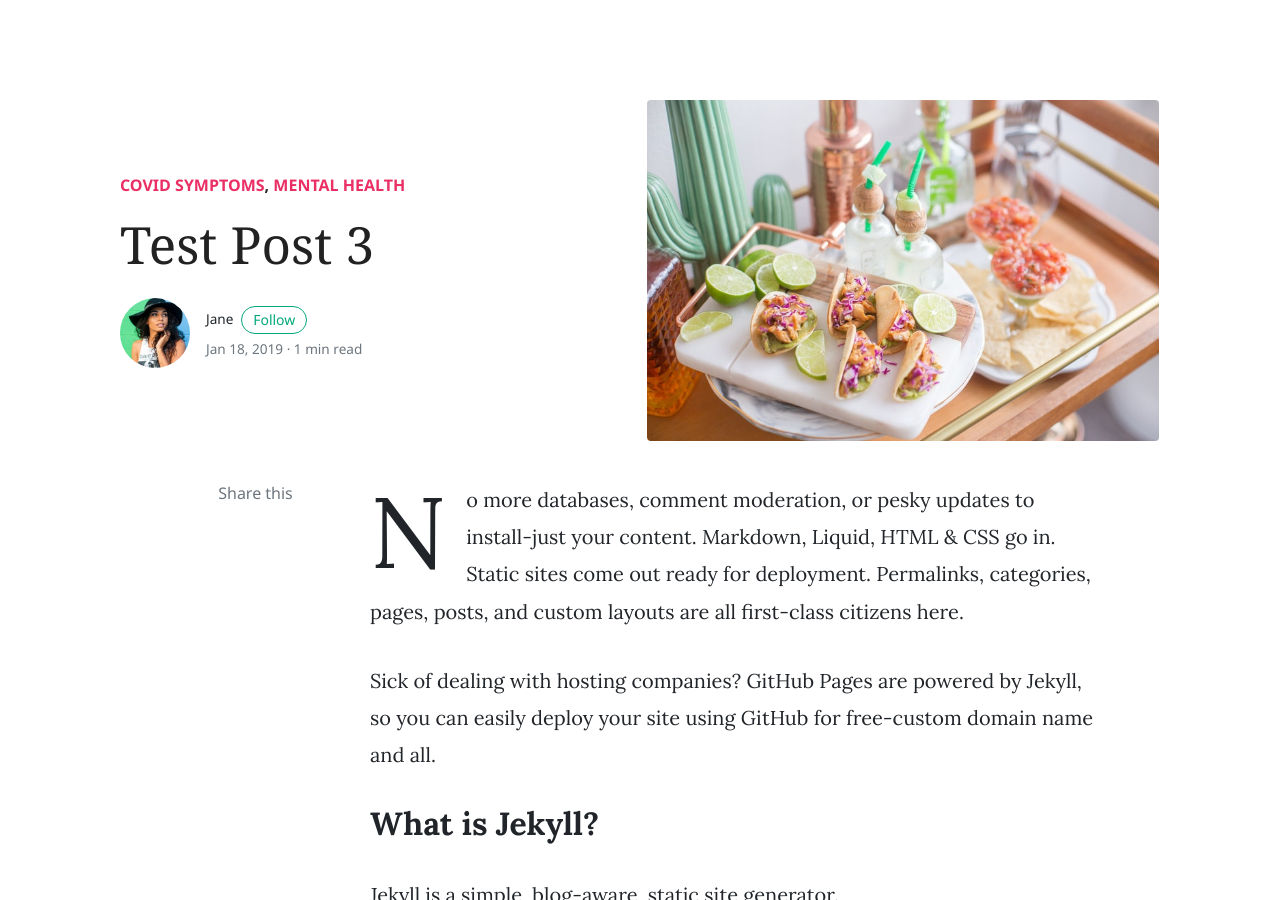
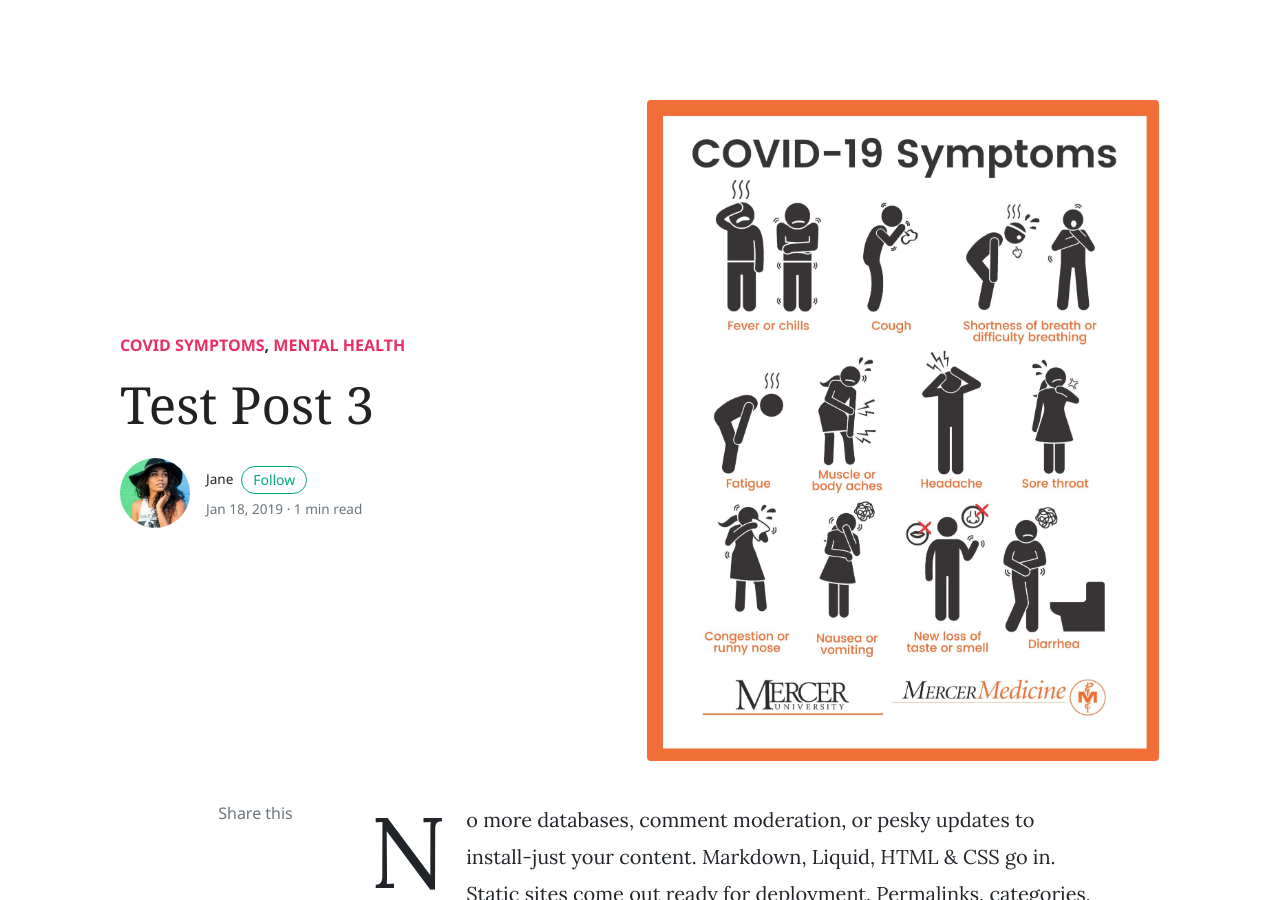
Before and after one commit to pasc-research/pasc-research.github.io, a Jekyll site: the page built from _posts/2019-01-18-customer-service.md, in a window 1280 px wide and 900 px high. Built offline with Jekyll 4.4.1, drawn with Linux system fonts in a browser that asks for light colours; nearby versions of some CDN libraries; comment, search, counter and statistics services are not loaded.

Commit message:
fix rendering

```diff
--- a/_posts/2019-01-18-customer-service.md
+++ b/_posts/2019-01-18-customer-service.md
@@ -3,7 +3,7 @@ layout: post
 title:  "Test Post 3"
 author: jane
 categories: [ COVID symptoms, Mental Health ]
-image: assets/images/11.jpg
+image: assets/images/3.jpeg
 ---
 
 No more databases, comment moderation, or pesky updates to install-just your content. Markdown, Liquid, HTML & CSS go in. Static sites come out ready for deployment. Permalinks, categories, pages, posts, and custom layouts are all first-class citizens here.
```
Also changed, not shown: _posts/2019-01-18-charm-old-cities.md (+1 -1 lines), assets/images/2.jpeg (added), assets/images/3.jpeg (added).
